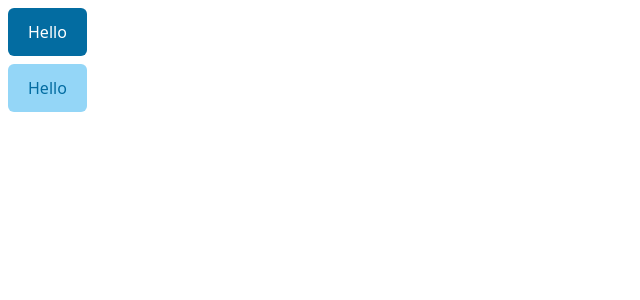
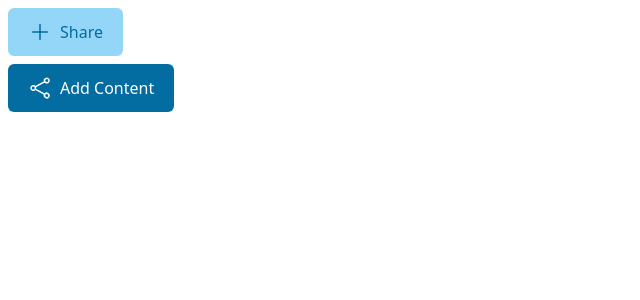
Before and after one commit to Parvaggarwal01/Orbit-Brain, a React (Vite) app in the folder Frontend/: page / in a window 1280 px wide. Shown: the top 300 px of the page, without its empty margins (0-640 px from the left). Built offline with nearby package versions, Linux system fonts and the light colour scheme.

Commit message:
Adding All the important Icons

```diff
--- a/Frontend/src/App.tsx
+++ b/Frontend/src/App.tsx
@@ -1,13 +1,27 @@
-import {Button} from "./components/button"
+import { PlusIcon } from "./icons/PlusIcon";
+import { Button } from "./components/button";
+import { ShareIcon } from "./icons/ShareIcon";
+// import { EarthIcon } from "./icons/EarthIcon";
 
 function App() {
-
   return (
     <div>
-      <Button variants="primary" text="Hello" size="md" onClick={()=>{}}></Button>
-      <Button variants="secondary" text="Hello" size="md" onClick={()=>{}}></Button>
+      <Button
+        variants="secondary"
+        text="Share"
+        size="md"
+        startIcon={<PlusIcon size="lg" />}
+        onClick={() => {}}
+      ></Button>
+      <Button
+        variants="primary"
+        text="Add Content"
+        size="md"
+        startIcon={<ShareIcon size="lg" />}
+        onClick={() => {}}
+      ></Button>
     </div>
-  )
+  );
 }
 
-export default App
+export default App;
--- /dev/null
+++ b/Frontend/src/icons/CrossIcon.tsx
@@ -0,0 +1,17 @@
+import { iconSizeVariants, type IconsProps } from "."
+
+
+export const CrossIcon = (props: IconsProps) => {
+    return <svg
+        xmlns="http://www.w3.org/2000/svg"
+        fill="none"
+        viewBox="0 0 24 24"
+        strokeWidth="1.5"
+        stroke="currentColor"
+        className={iconSizeVariants[props.size]}>
+        <path
+            strokeLinecap="round"
+            strokeLinejoin="round" d="M6 18 18 6M6 6l12 12" />
+    </svg>
+
+}
--- /dev/null
+++ b/Frontend/src/icons/DeleteIcon.tsx
@@ -0,0 +1,17 @@
+import { iconSizeVariants, type IconsProps } from "."
+
+export const DeleteIcon = (props: IconsProps) => {
+    return <svg
+        xmlns="http://www.w3.org/2000/svg"
+        fill="none"
+        viewBox="0 0 24 24"
+        strokeWidth="1.5"
+        stroke="currentColor"
+        className={iconSizeVariants[props.size]}>
+        <path
+            strokeLinecap="round"
+            strokeLinejoin="round"
+            d="m14.74 9-.346 9m-4.788 0L9.26 9m9.968-3.21c.342.052.682.107 1.022.166m-1.022-.165L18.16 19.673a2.25 2.25 0 0 1-2.244 2.077H8.084a2.25 2.25 0 0 1-2.244-2.077L4.772 5.79m14.456 0a48.108 48.108 0 0 0-3.478-.397m-12 .562c.34-.059.68-.114 1.022-.165m0 0a48.11 48.11 0 0 1 3.478-.397m7.5 0v-.916c0-1.18-.91-2.164-2.09-2.201a51.964 51.964 0 0 0-3.32 0c-1.18.037-2.09 1.022-2.09 2.201v.916m7.5 0a48.667 48.667 0 0 0-7.5 0" />
+    </svg>
+
+}
--- /dev/null
+++ b/Frontend/src/icons/EarthIcon.tsx
@@ -0,0 +1,20 @@
+import { iconSizeVariants, type IconsProps } from ".";
+
+export const EarthIcon = (props: IconsProps) => {
+  return (
+    <svg
+      xmlns="http://www.w3.org/2000/svg"
+      fill="none"
+      viewBox="0 0 24 24"
+      strokeWidth="1.5"
+      stroke="currentColor"
+      className={iconSizeVariants[props.size]}
+    >
+      <path
+        fill-rule="evenodd"
+        d="M18 10a8 8 0 1 1-16 0 8 8 0 0 1 16 0Zm-1.5 0a6.5 6.5 0 1 1-11-4.69v.447a3.5 3.5 0 0 0 1.025 2.475L8.293 10 8 10.293a1 1 0 0 0 0 1.414l1.06 1.06a1.5 1.5 0 0 1 .44 1.061v.363a1 1 0 0 0 .553.894l.276.139a1 1 0 0 0 1.342-.448l1.454-2.908a1.5 1.5 0 0 0-.281-1.731l-.772-.772a1 1 0 0 0-1.023-.242l-.384.128a.5.5 0 0 1-.606-.25l-.296-.592a.481.481 0 0 1 .646-.646l.262.131a1 1 0 0 0 .447.106h.188a1 1 0 0 0 .949-1.316l-.068-.204a.5.5 0 0 1 .149-.538l1.44-1.234A6.492 6.492 0 0 1 16.5 10Z"
+        clip-rule="evenodd"
+      />
+    </svg>
+  );
+};
--- /dev/null
+++ b/Frontend/src/icons/LinkIcon.tsx
@@ -0,0 +1,16 @@
+import { iconSizeVariants, type IconsProps } from ".";
+
+export const LinkIcon = (props: IconsProps) => {
+  return (
+    <svg
+      id="Layer_1"
+      data-name="Layer 1"
+      xmlns="http://www.w3.org/2000/svg"
+      viewBox="0 0 122.88 122.88"
+      className={iconSizeVariants[props.size]}
+    >
+      <title>hyperlink</title>
+      <path d="M60.54,34.07A7.65,7.65,0,0,1,49.72,23.25l13-12.95a35.38,35.38,0,0,1,49.91,0l.07.08a35.37,35.37,0,0,1-.07,49.83l-13,12.95A7.65,7.65,0,0,1,88.81,62.34l13-13a20.08,20.08,0,0,0,0-28.23l-.11-.11a20.08,20.08,0,0,0-28.2.07l-12.95,13Zm14,3.16A7.65,7.65,0,0,1,85.31,48.05L48.05,85.31A7.65,7.65,0,0,1,37.23,74.5L74.5,37.23ZM62.1,89.05A7.65,7.65,0,0,1,72.91,99.87l-12.7,12.71a35.37,35.37,0,0,1-49.76.14l-.28-.27a35.38,35.38,0,0,1,.13-49.78L23,50A7.65,7.65,0,1,1,33.83,60.78L21.12,73.49a20.09,20.09,0,0,0,0,28.25l0,0a20.07,20.07,0,0,0,28.27,0L62.1,89.05Z" />
+    </svg>
+  );
+};
--- /dev/null
+++ b/Frontend/src/icons/NoteIcon.tsx
@@ -0,0 +1,13 @@
+import { iconSizeVariants, type IconsProps } from "."
+
+
+export const NoteIcon = (props: IconsProps) => {
+    return <svg
+        xmlns="http://www.w3.org/2000/svg" shapeRendering="geometricPrecision" textRendering="geometricPrecision" imageRendering="optimizeQuality"
+        fillRule="evenodd"
+        clipRule="evenodd"
+        viewBox="0 0 412 511.56"
+        className={iconSizeVariants[props.size]}
+    >
+        <path fillRule="nonzero" d="M32.24 0h229.59a9.06 9.06 0 016.77 3.04l140.63 136.27a8.971 8.971 0 012.74 6.48h.03V479.32c0 8.83-3.63 16.88-9.47 22.74l-.05.05c-5.86 5.83-13.9 9.45-22.72 9.45H32.24c-8.87 0-16.94-3.63-22.78-9.47C3.63 496.26 0 488.19 0 479.32V32.24C0 23.37 3.63 15.3 9.46 9.46 15.3 3.63 23.37 0 32.24 0zm56.24 414.35c-5.01 0-9.08-4.06-9.08-9.07 0-5.01 4.07-9.08 9.08-9.08h235.04c5.01 0 9.07 4.07 9.07 9.08s-4.06 9.07-9.07 9.07H88.48zm0-74.22c-5.01 0-9.08-4.06-9.08-9.07 0-5.01 4.07-9.08 9.08-9.08h231.38c5.01 0 9.08 4.07 9.08 9.08s-4.07 9.07-9.08 9.07H88.48zm0-74.22c-5.01 0-9.08-4.07-9.08-9.08s4.07-9.07 9.08-9.07H275.7c5.01 0 9.08 4.06 9.08 9.07 0 5.01-4.07 9.08-9.08 9.08H88.48zm0-74.23c-5.01 0-9.08-4.06-9.08-9.07 0-5.01 4.07-9.08 9.08-9.08h114.45c5.01 0 9.07 4.07 9.07 9.08s-4.06 9.07-9.07 9.07H88.48zm0-74.22c-5.01 0-9.08-4.06-9.08-9.07a9.08 9.08 0 019.08-9.08h56.29a9.08 9.08 0 019.08 9.08c0 5.01-4.07 9.07-9.08 9.07H88.48zm176.37-92.85v114.4h118.07L264.85 24.61zm129 132.55H255.78c-5.01 0-9.08-4.07-9.08-9.08V18.15H32.24c-3.86 0-7.39 1.59-9.95 4.15-2.55 2.55-4.14 6.08-4.14 9.94v447.08c0 3.86 1.59 7.39 4.14 9.94 2.56 2.56 6.09 4.15 9.95 4.15h347.52c3.89 0 7.41-1.58 9.94-4.11l.04-.04c2.53-2.53 4.11-6.05 4.11-9.94V157.16z" /></svg>
+}
--- /dev/null
+++ b/Frontend/src/icons/NotionIcon.tsx
@@ -0,0 +1,11 @@
+import { iconSizeVariants, type IconsProps } from "."
+
+
+export const NotionIcon = (props: IconsProps) => {
+    return <svg
+        xmlns="http://www.w3.org/2000/svg"
+        width="24" height="24" viewBox="0 0 24 24" fill="none" stroke="currentColor"
+        strokeWidth="2" strokeLinecap="round" strokeLinejoin="round"
+        className={iconSizeVariants[props.size]}>
+        <path stroke="none" d="M0 0h24v24H0z" fill="none" /><path d="M11 17.5v-6.5h.5l4 6h.5v-6.5" /><path d="M19.077 20.071l-11.53 .887a1 1 0 0 1 -.876 -.397l-2.471 -3.294a1 1 0 0 1 -.2 -.6v-10.741a1 1 0 0 1 .923 -.997l11.389 -.876a2 2 0 0 1 1.262 .33l1.535 1.023a2 2 0 0 1 .891 1.664v12.004a1 1 0 0 1 -.923 .997z" /><path d="M4.5 5.5l2.5 2.5" /><path d="M20 7l-13 1v12.5" /></svg>
+}
--- /dev/null
+++ b/Frontend/src/icons/PlusIcon.tsx
@@ -0,0 +1,18 @@
+import { iconSizeVariants, type IconsProps } from "."
+
+
+
+export const PlusIcon = (props: IconsProps) => {
+  return <svg
+    xmlns="http://www.w3.org/2000/svg"
+    fill="none"
+    viewBox="0 0 24 24"
+    strokeWidth="1.5"
+    stroke="currentColor"
+    className={iconSizeVariants[props.size]}>
+    <path
+      strokeLinecap="round"
+      strokeLinejoin="round"
+      d="M12 4.5v15m7.5-7.5h-15" />
+  </svg>
+}
--- /dev/null
+++ b/Frontend/src/icons/ShareIcon.tsx
@@ -0,0 +1,19 @@
+import { iconSizeVariants, type IconsProps } from "."
+
+
+export const ShareIcon = (props: IconsProps) => {
+  return <svg
+    xmlns="http://www.w3.org/2000/svg"
+    fill="none"
+    viewBox="0 0 24 24"
+    strokeWidth="1.5"
+    stroke="currentColor"
+    className={iconSizeVariants[props.size]}
+    >
+    <path
+      strokeLinecap="round"
+      strokeLinejoin="round"
+      d="M7.217 10.907a2.25 2.25 0 1 0 0 2.186m0-2.186c.18.324.283.696.283 1.093s-.103.77-.283 1.093m0-2.186 9.566-5.314m-9.566 7.5 9.566 5.314m0 0a2.25 2.25 0 1 0 3.935 2.186 2.25 2.25 0 0 0-3.935-2.186Zm0-12.814a2.25 2.25 0 1 0 3.933-2.185 2.25 2.25 0 0 0-3.933 2.185Z" />
+  </svg>
+
+}
--- /dev/null
+++ b/Frontend/src/icons/TwitterIcon.tsx
@@ -0,0 +1,15 @@
+import { iconSizeVariants, type IconsProps } from "."
+
+
+export const TwitterIcon = (props: IconsProps) => {
+  return <svg
+    xmlns="http://www.w3.org/2000/svg" shapeRendering="geometricPrecision" textRendering="geometricPrecision" imageRendering="optimizeQuality"
+    fillRule="evenodd"
+    clipRule="evenodd"
+    viewBox="0 0 512 512"
+    className={iconSizeVariants[props.size]}
+    >
+    <path d="M256 0c141.385 0 256 114.615 256 256S397.385 512 256 512 0 397.385 0 256 114.615 0 256 0z" />
+    <path fill="#fff" fillRule="nonzero" d="M318.64 157.549h33.401l-72.973 83.407 85.85 113.495h-67.222l-52.647-68.836-60.242 68.836h-33.423l78.052-89.212-82.354-107.69h68.924l47.59 62.917 55.044-62.917zm-11.724 176.908h18.51L205.95 176.493h-19.86l120.826 157.964z" /></svg>
+
+}
--- /dev/null
+++ b/Frontend/src/icons/YoutubeIcon.tsx
@@ -0,0 +1,21 @@
+import { iconSizeVariants, type IconsProps } from ".";
+
+export const YouTubeIcon = (props: IconsProps) => {
+  return (
+    <svg
+      xmlns="http://www.w3.org/2000/svg"
+      viewBox="0 0 333333 333333"
+      shapeRendering="geometricPrecision"
+      textRendering="geometricPrecision"
+      imageRendering="optimizeQuality"
+      fillRule="evenodd"
+      clipRule="evenodd"
+      className={iconSizeVariants[props.size]}
+    >
+      <path
+        d="M329930 100020s-3254-22976-13269-33065c-12691-13269-26901-13354-33397-14124-46609-3396-116614-3396-116614-3396h-122s-69973 0-116608 3396c-6522 793-20712 848-33397 14124C6501 77044 3316 100020 3316 100020S-1 126982-1 154001v25265c0 26962 3315 53979 3315 53979s3254 22976 13207 33082c12685 13269 29356 12838 36798 14254 26685 2547 113354 3315 113354 3315s70065-124 116675-3457c6522-770 20706-848 33397-14124 10021-10089 13269-33090 13269-33090s3319-26962 3319-53979v-25263c-67-26962-3384-53979-3384-53979l-18 18-2-2zM132123 209917v-93681l90046 46997-90046 46684z"
+        fill="red"
+      />
+    </svg>
+  );
+};
--- /dev/null
+++ b/Frontend/src/icons/index.ts
@@ -0,0 +1,11 @@
+export interface IconsProps {
+    size: 'sm' | 'md' | 'lg' | 'xl'
+}
+
+
+export const iconSizeVariants = {
+    "sm": 'size-2',
+    "md": 'size-4',
+    "lg": 'size-6',
+    "xl": 'size-14'
+}
```
